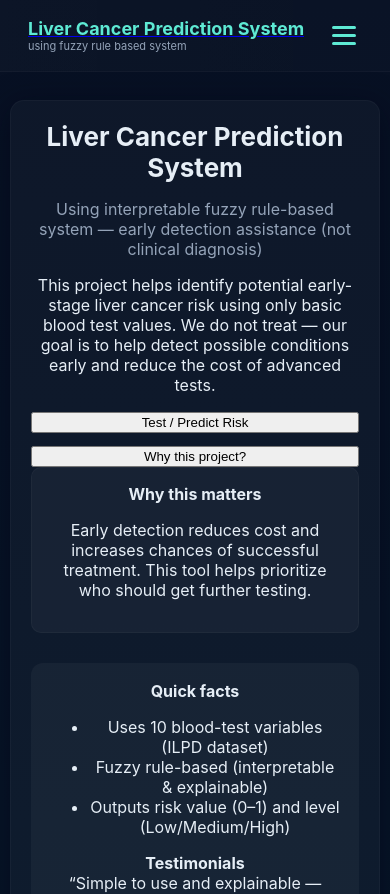
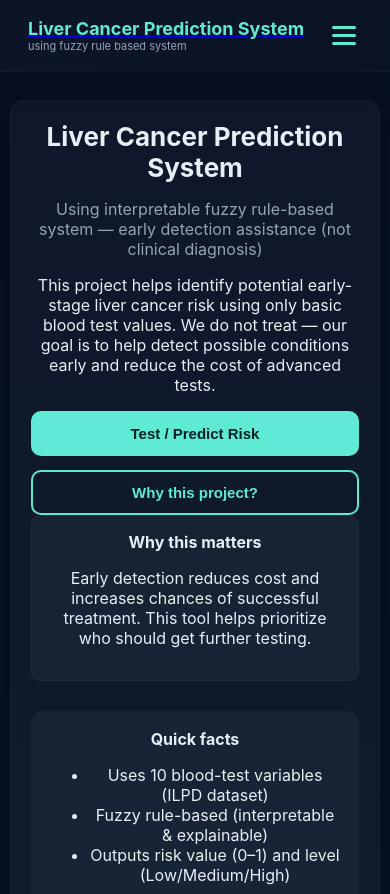
Before and after one commit to codeyaarmadhav/Liver-Cancer-Prediction-Frontend, a React (Vite) app: page / in a window 390 px wide. Shown: the top 894 px of the page. Built offline with nearby package versions, Linux system fonts and the light colour scheme.

Commit message:
last fixes

```diff
--- a/src/index.css
+++ b/src/index.css
@@ -44,6 +44,7 @@ body{
 .logo {font-weight:700;font-size:18px;color:var(--accent);}
 .tag {font-size:11px;color:var(--muted);}
 
+/* Desktop nav */
 .nav-links {
   display:flex;
   align-items:center;
@@ -63,7 +64,7 @@ body{
   color:var(--accent);
 }
 
-/* Hamburger Button */
+/* Hamburger */
 .hamburger {
   display:none;
   flex-direction:column;
@@ -80,14 +81,10 @@ body{
   border-radius:10px;
   transition:0.3s ease;
 }
-
-/* Hamburger Animation */
 .hamburger.active span:nth-child(1) {
   transform:translateY(8px) rotate(45deg);
 }
-.hamburger.active span:nth-child(2) {
-  opacity:0;
-}
+.hamburger.active span:nth-child(2) {opacity:0;}
 .hamburger.active span:nth-child(3) {
   transform:translateY(-8px) rotate(-45deg);
 }
@@ -97,42 +94,47 @@ body{
 }
 
 /* ========================= */
-/* BUTTONS — Restored UI */
+/* BUTTONS — UI RESTORED */
 /* ========================= */
-/* ========================= */
-/* BUTTONS SPACING FIX */
-/* ========================= */
+.btn {
+  padding:12px 20px;
+  border-radius:10px;
+  font-weight:600;
+  cursor:pointer;
+  font-size:15px;
+  border:2px solid var(--accent);
+  transition:0.25s;
+  white-space:nowrap;
+}
 
+/* Filled Primary */
+.primary-btn {
+  background: var(--accent);
+  color:#042022;
+}
+.primary-btn:hover {
+  background:#34d399;
+  border-color:#34d399;
+}
+
+/* Outline Secondary */
+.secondary-btn {
+  background:transparent;
+  color:var(--accent);
+}
+.secondary-btn:hover {
+  background:var(--accent);
+  color:#042022;
+}
+
+/* Uniform CTA spacing */
 .hero-cta,
 .form-actions,
 .checklist-actions {
-  display: flex;
-  gap: 14px; /* ← spacing fix */
-  flex-wrap: wrap;
+  display:flex;
+  gap:14px;
+  flex-wrap:wrap;
 }
-
-.hero-cta .btn,
-.form-actions .btn,
-.checklist-actions .btn {
-  margin: 0 !important;
-}
-
-/* Mobile buttons full width still works */
-@media (max-width:600px){
-  .hero-cta,
-  .form-actions,
-  .checklist-actions {
-    flex-direction: column;
-    width: 100%;
-  }
-
-  .hero-cta .btn,
-  .form-actions .btn,
-  .checklist-actions .btn {
-    width: 100%;
-  }
-}
-
 
 /* ========================= */
 /* CONTENT */
@@ -146,11 +148,9 @@ main{flex:1;padding:20px}
   box-shadow:0 6px 30px rgba(2,6,23,0.6);
   border:1px solid rgba(255,255,255,0.03);
 }
-
 .hero-left{flex:1}
 .h-title{font-size:34px;margin:0 0 10px}
 .h-sub{color:var(--muted);margin-bottom:14px}
-.hero-cta{display:flex;gap:12px}
 .hero-right{width:420px;background:var(--glass-2);padding:18px;border-radius:12px}
 
 .section{
@@ -197,10 +197,9 @@ input, select{
 }
 
 /* ========================= */
-/* RESPONSIVE NAV */
+/* RESPONSIVENESS */
 /* ========================= */
 @media(max-width:820px){
-
   .nav-links {display:none;}
   .hamburger {display:flex;}
 
@@ -230,10 +229,19 @@ input, select{
   .hero-right{width:100%}
 }
 
-/* Full width buttons mobile */
+/* Full width buttons on small phones */
 @media(max-width:600px){
-  .hero-cta,.form-actions{flex-direction:column;width:100%}
-  .hero-cta .btn,.form-actions .btn{width:100%}
+  .hero-cta,
+  .form-actions,
+  .checklist-actions {
+    flex-direction:column;
+    width:100%;
+  }
+  .hero-cta .btn,
+  .form-actions .btn,
+  .checklist-actions .btn {
+    width:100%;
+  }
 }
 
 @media(max-width:480px){
```
